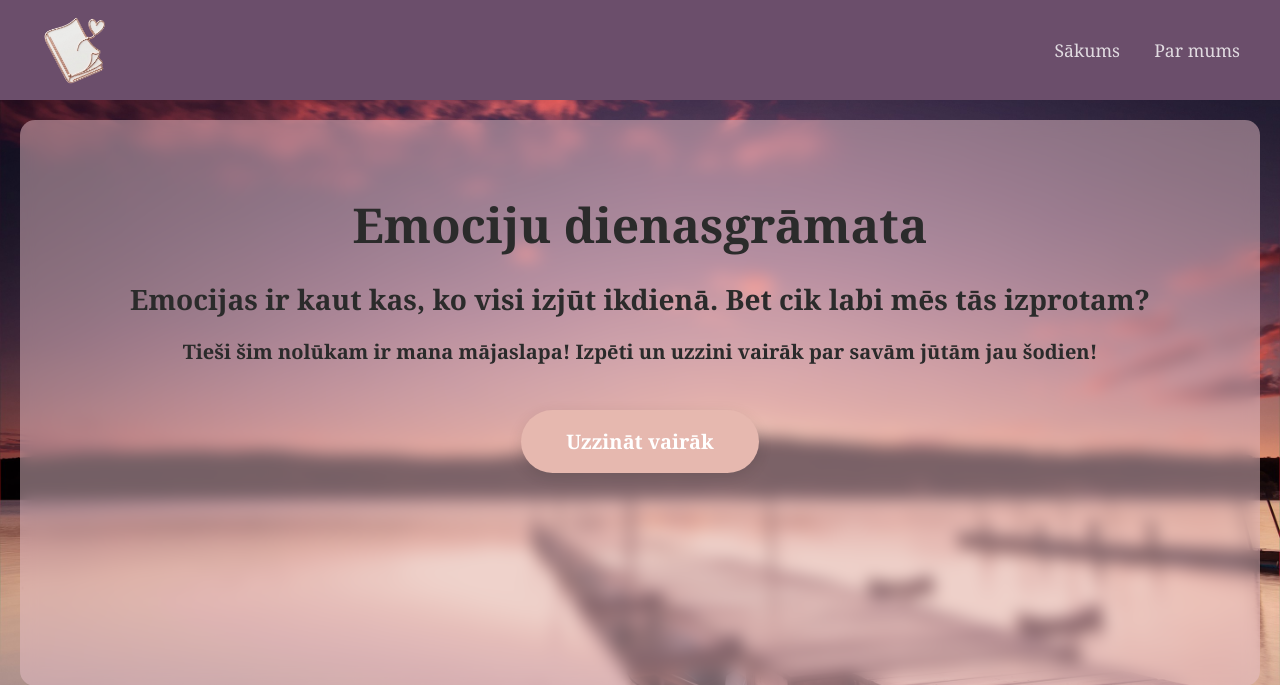
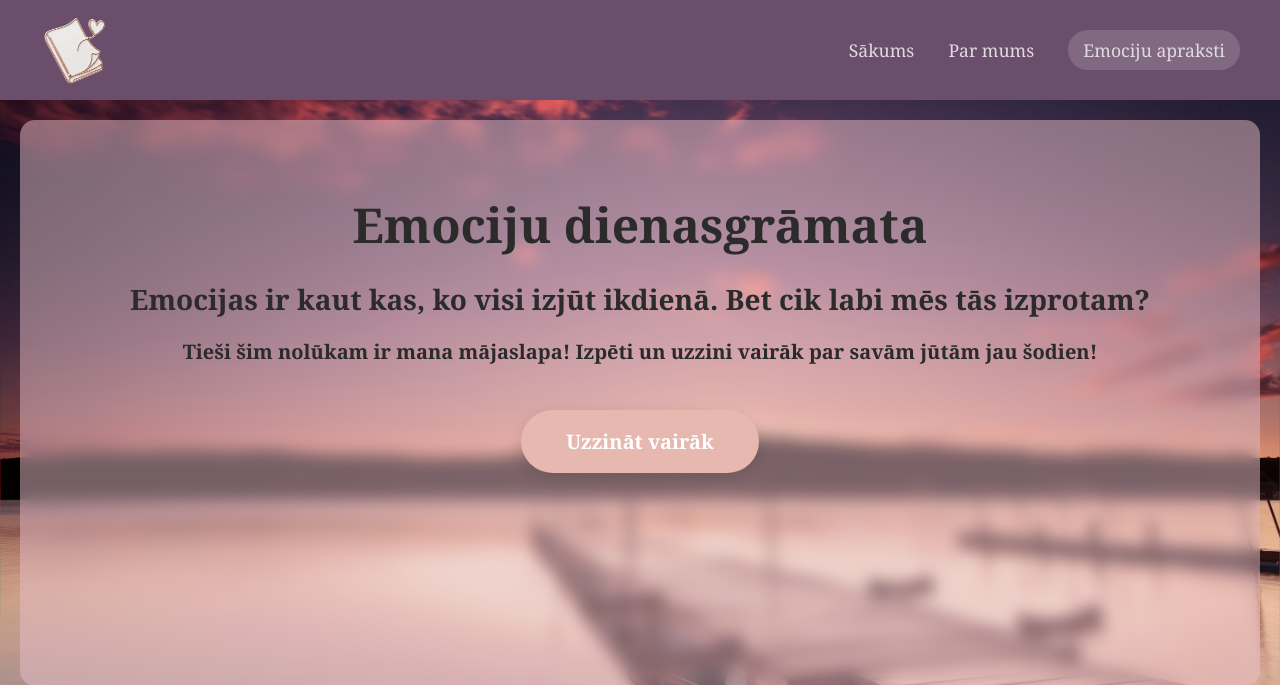
Before and after one commit to elizabete-misina/programesana-misina, a Flask app: page / in a window 1280 px wide. Shown: the top 685 px of the page. Run offline with Flask 3, Linux system fonts and the light colour scheme.

Commit message:
pievienoju sadaļu apraksti

```diff
--- a/templates/base.html
+++ b/templates/base.html
@@ -16,6 +16,7 @@
         <nav>
             <a href="/">Sākums</a>
             <a href="/par-mums">Par mums</a>
+            <a href="/apraksti" class="nav-special">Emociju apraksti</a>
         </nav>
     </header>
     <main class="content-wrap">
```
